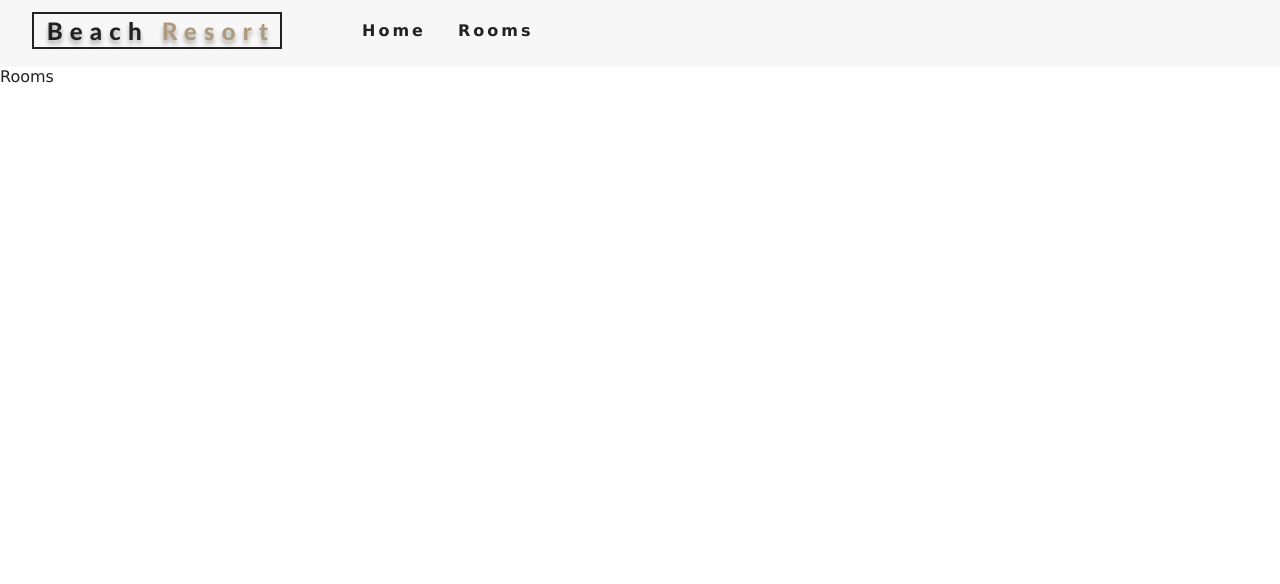
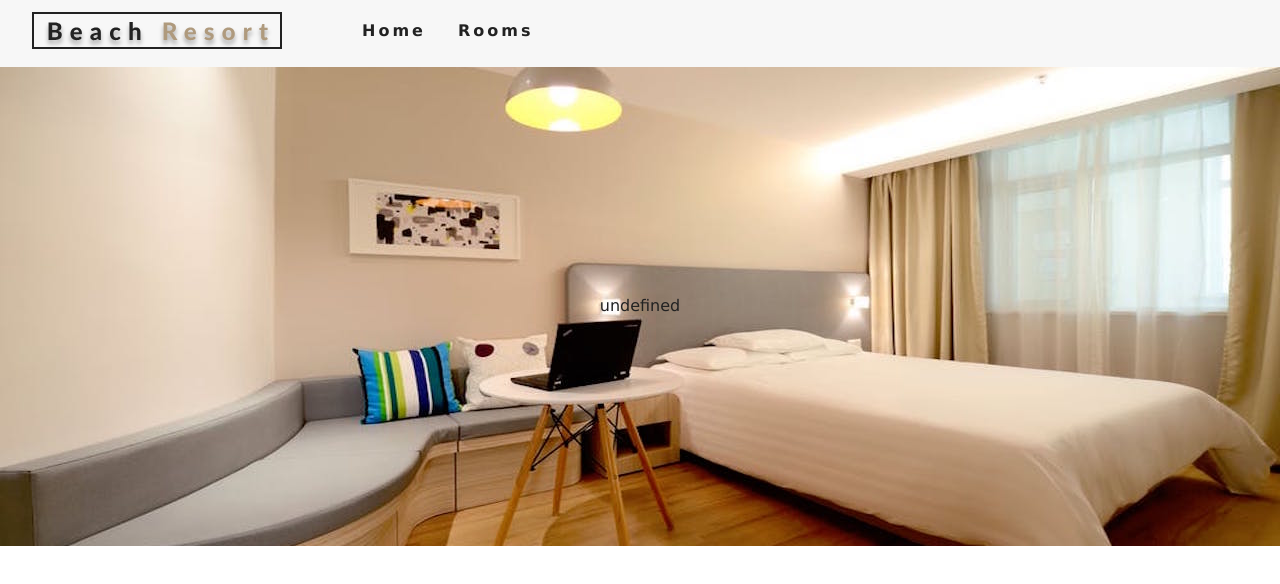
Before and after one commit to Skave-a/Hotel-Aymane, a React (Create React App) app in the folder forest-resort/: page /rooms in a window 1280 px wide. Shown: the top 584 px of the page. Built offline with nearby package versions, Linux system fonts and the light colour scheme.

Commit message:
feat: add hero

```diff
--- a/forest-resort/src/App.css
+++ b/forest-resort/src/App.css
@@ -156,7 +156,7 @@ h6 {
 } */
 /* end of navbar */
 /* Hero */
-.defaultHero,
+/* .defaultHero,
 .roomsHero {
   min-height: calc(100vh - 66px);
   background: url("./images/defaultBcg.jpeg") center/cover no-repeat;
@@ -167,7 +167,7 @@ h6 {
 .roomsHero {
   background-image: url("./images/room-2.jpeg");
   min-height: 60vh;
-}
+} */
 /* End of Hero */
 /* Banner */
 .banner {
--- a/forest-resort/src/App.tsx
+++ b/forest-resort/src/App.tsx
@@ -11,7 +11,7 @@ import { Rooms } from "./pages/Rooms";
 import { SingleRoom } from "./pages/SingleRoom";
 import { Home } from "./pages/Home";
 import { Error } from "./pages/Error";
-import { Navbar } from "./components/Navbar";
+import { Navbar } from "./components/Navbar/Navbar";
 
 function App() {
   return (
--- /dev/null
+++ b/forest-resort/src/components/Hero/Hero.module.css
@@ -0,0 +1,12 @@
+.defaultHero,
+.roomsHero {
+  min-height: calc(100vh - 66px);
+  background: url("../../images/defaultBcg.jpeg") center/cover no-repeat;
+  display: flex;
+  align-items: center;
+  justify-content: center;
+}
+.roomsHero {
+  background-image: url("../../images/room-2.jpeg");
+  min-height: 60vh;
+}
--- /dev/null
+++ b/forest-resort/src/components/Hero/Hero.tsx
@@ -0,0 +1,6 @@
+import { IHero } from "../../utitle/types";
+
+export default function Hero(props: IHero) {
+  const { children, hero } = props;
+  return <header className={hero}>{children}</header>;
+}
--- a/forest-resort/src/components/Navbar.tsx
+++ b/forest-resort/src/components/Navbar/Navbar.tsx
@@ -1,6 +1,6 @@
 import { useState } from "react";
 import { Link } from "react-router-dom";
-import logo from "../images/logo.svg";
+import logo from "../../images/logo.svg";
 import { FaAlignRight } from "react-icons/fa";
 import styles from "./Navbar.module.css";
 
--- a/forest-resort/src/pages/Home.tsx
+++ b/forest-resort/src/pages/Home.tsx
@@ -1,7 +1,9 @@
 import React from 'react'
+import Hero from '../components/Hero/Hero'
+import styles from "../components/Hero/Hero.module.css";
 
 export const Home = () => {
   return (
-    <div>Home</div>
+    <Hero children={'undefined'} hero={styles.defaultHero} />
   )
 }
--- a/forest-resort/src/pages/Rooms.tsx
+++ b/forest-resort/src/pages/Rooms.tsx
@@ -1,7 +1,9 @@
 import React from 'react'
+import Hero from '../components/Hero/Hero'
+import styles from "../components/Hero/Hero.module.css";
 
 export const Rooms = () => {
   return (
-    <div>Rooms</div>
+    <Hero children={'undefined'} hero={styles.roomsHero} />
   )
 }
--- /dev/null
+++ b/forest-resort/src/utitle/types.ts
@@ -0,0 +1,4 @@
+export interface IHero {
+  children: string;
+  hero: string;
+}
```
Also changed, not shown: forest-resort/src/components/Navbar/Navbar.module.css (renamed from forest-resort/src/components/Navbar.module.css).
